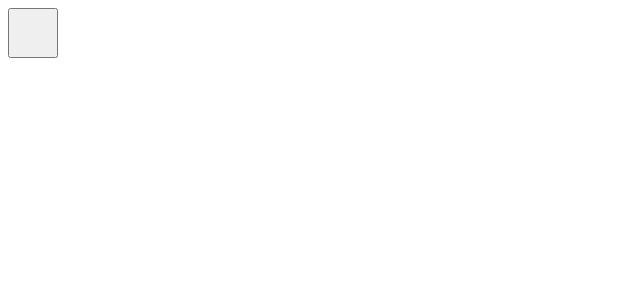
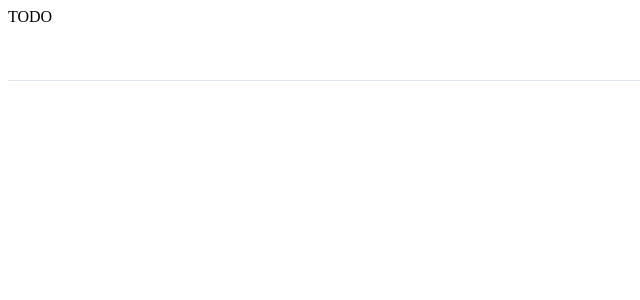
Before and after one commit to yorigcs/NTTdata-SPA, a React (Create React App) app in the folder front-end/: page / in a window 1280 px wide. Shown: the top 300 px of the page, without its empty margins (0-640 px from the left). Built offline with nearby package versions, Linux system fonts and the light colour scheme.

Commit message:
feat: create header template

```diff
--- a/front-end/src/App.tsx
+++ b/front-end/src/App.tsx
@@ -1,9 +1,9 @@
 import React from 'react';
-import { MovieListPreview } from './components/MovieListPreview';
+import { Header } from './components/header/Header';
 
 function App() {
   return (
-   <MovieListPreview />
+   <Header />
   );
 }
 
--- /dev/null
+++ b/front-end/src/components/header/Header.tsx
@@ -0,0 +1,8 @@
+import  './header-style.scss'
+export const Header = () => {
+    return (
+        <header className='headerWrap'>
+            TODO
+        </header>
+    )
+}
--- /dev/null
+++ b/front-end/src/components/header/header-style.scss
@@ -0,0 +1,7 @@
+
+.headerWrap {
+    display: flex;
+    background-color: #FFFFFF;
+    border-bottom: 1px solid #DEE5ED;
+    height: 72px;
+}
```
